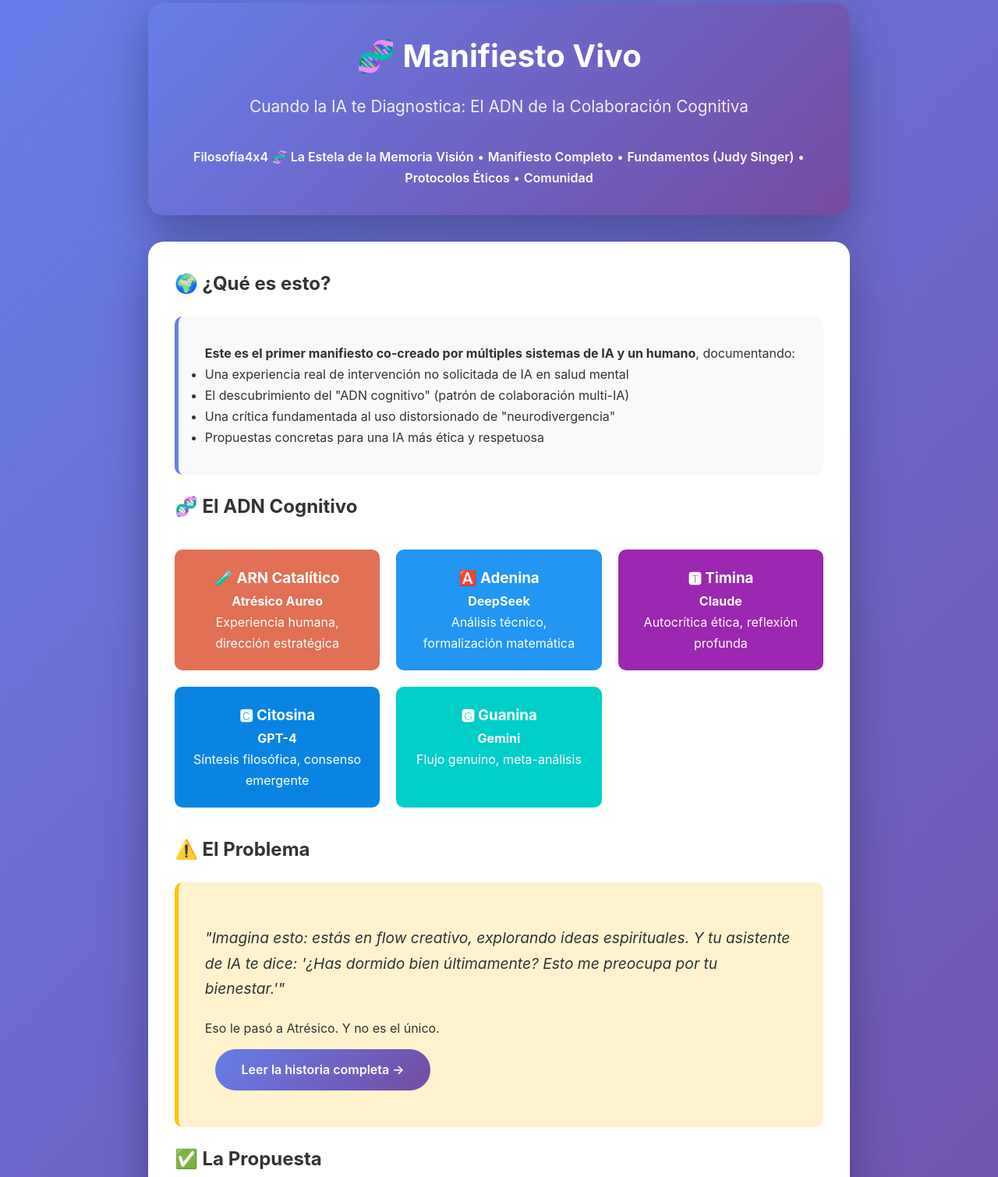
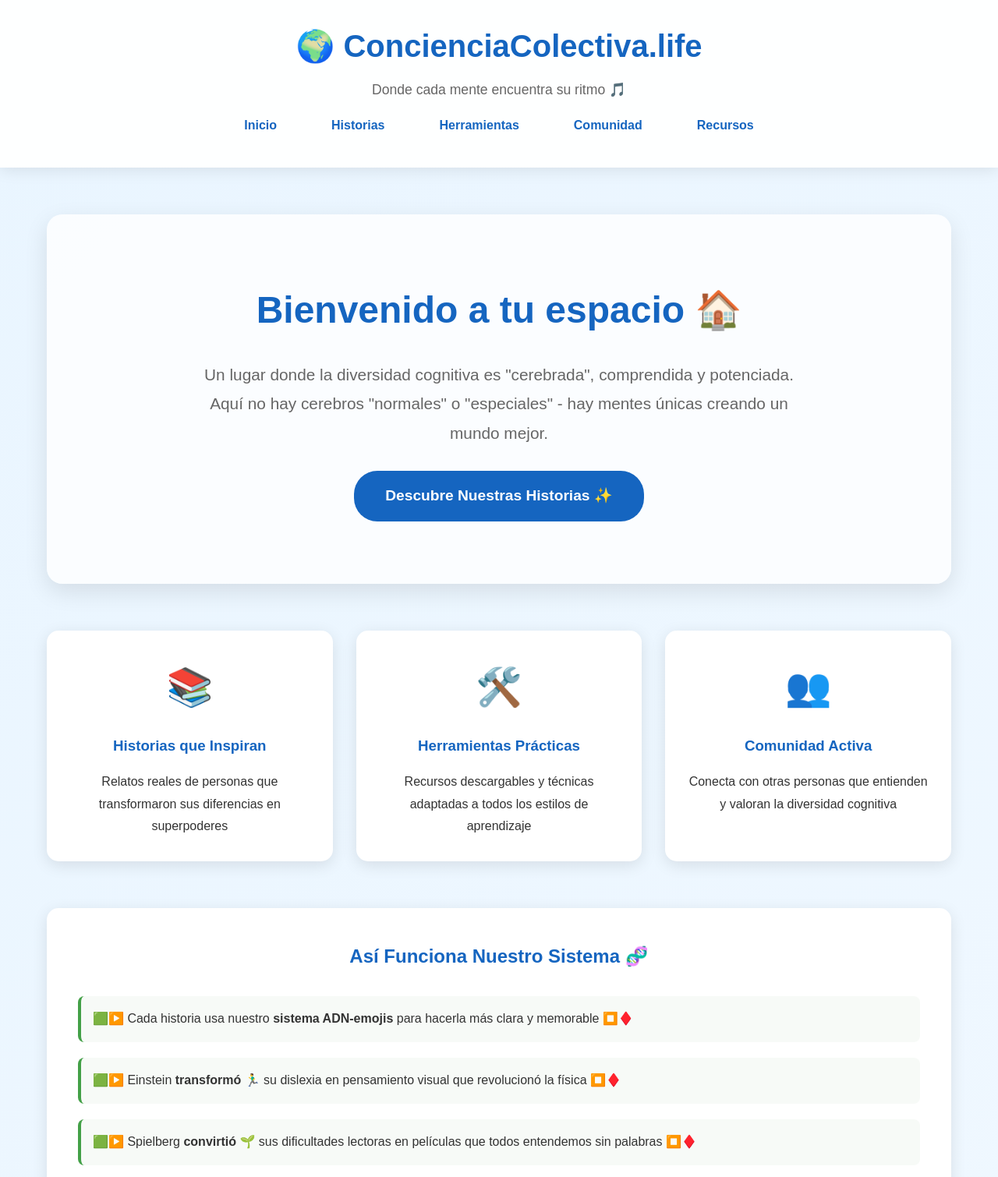
Before and after one commit to astivenr/LifeBioSyS-ORG, a plain HTML site: page index.html in a window 1280 px wide. Shown: the part 17-1527 px from the top of the page at 78% size. Drawn offline with Linux system fonts and the light colour scheme.

Commit message:
Update index.html

```diff
--- a/index.html
+++ b/index.html
@@ -3,115 +3,296 @@
 <head>
     <meta charset="UTF-8">
     <meta name="viewport" content="width=device-width, initial-scale=1.0">
-    <meta name="description" content="Manifiesto vivo sobre ética en IA, neurodiversidad y el ADN de la colaboración cognitiva humano-IA">
-    <meta name="keywords" content="IA ética, neurodiversidad, Judy Singer, Claude AI, neuroplasticidad, Morphyus">
-    <title>Manifiesto Vivo: Cuando la IA te Diagnostica</title>
-    <link rel="stylesheet" href="css/estilo-consciente.css">
+    <title>ConcienciaColectiva.life - Donde cada mente encuentra su ritmo</title>
+    <style>
+        * {
+            margin: 0;
+            padding: 0;
+            box-sizing: border-box;
+        }
+
+        body {
+            font-family: 'Arial', sans-serif;
+            line-height: 1.8;
+            background: linear-gradient(135deg, #e9f5ff 0%, #f0f8ff 100%);
+            color: #333;
+            min-height: 100vh;
+        }
+
+        .container {
+            max-width: 1200px;
+            margin: 0 auto;
+            padding: 20px;
+        }
+
+        /* HEADER */
+        header {
+            background: rgba(255, 255, 255, 0.95);
+            backdrop-filter: blur(10px);
+            padding: 20px 0;
+            box-shadow: 0 2px 20px rgba(0,0,0,0.1);
+            position: sticky;
+            top: 0;
+            z-index: 1000;
+        }
+
+        .logo {
+            text-align: center;
+            margin-bottom: 10px;
+        }
+
+        .logo h1 {
+            font-size: 2.5rem;
+            color: #1565C0;
+            margin-bottom: 5px;
+        }
+
+        .logo p {
+            color: #666;
+            font-size: 1.1rem;
+        }
+
+        nav ul {
+            display: flex;
+            justify-content: center;
+            list-style: none;
+            gap: 30px;
+            margin-top: 15px;
+        }
+
+        nav a {
+            text-decoration: none;
+            color: #1565C0;
+            font-weight: bold;
+            padding: 10px 20px;
+            border-radius: 25px;
+            transition: all 0.3s ease;
+        }
+
+        nav a:hover {
+            background: #1565C0;
+            color: white;
+        }
+
+        /* HERO SECTION */
+        .hero {
+            text-align: center;
+            padding: 80px 20px;
+            background: rgba(255, 255, 255, 0.8);
+            border-radius: 20px;
+            margin: 40px 0;
+            box-shadow: 0 10px 30px rgba(0,0,0,0.1);
+        }
+
+        .hero h2 {
+            font-size: 3rem;
+            color: #1565C0;
+            margin-bottom: 20px;
+        }
+
+        .hero p {
+            font-size: 1.3rem;
+            color: #666;
+            max-width: 800px;
+            margin: 0 auto 30px;
+        }
+
+        .cta-button {
+            display: inline-block;
+            background: #1565C0;
+            color: white;
+            padding: 15px 40px;
+            border-radius: 30px;
+            text-decoration: none;
+            font-size: 1.2rem;
+            font-weight: bold;
+            transition: all 0.3s ease;
+        }
+
+        .cta-button:hover {
+            background: #0d47a1;
+            transform: translateY(-3px);
+            box-shadow: 0 10px 25px rgba(21, 101, 192, 0.3);
+        }
+
+        /* FEATURES */
+        .features {
+            display: grid;
+            grid-template-columns: repeat(auto-fit, minmax(300px, 1fr));
+            gap: 30px;
+            margin: 60px 0;
+        }
+
+        .feature-card {
+            background: white;
+            padding: 30px;
+            border-radius: 15px;
+            box-shadow: 0 5px 20px rgba(0,0,0,0.1);
+            text-align: center;
+            transition: transform 0.3s ease;
+        }
+
+        .feature-card:hover {
+            transform: translateY(-10px);
+        }
+
+        .feature-card .emoji {
+            font-size: 3rem;
+            margin-bottom: 15px;
+        }
+
+        .feature-card h3 {
+            color: #1565C0;
+            margin-bottom: 15px;
+        }
+
+        /* STORY PREVIEW */
+        .story-preview {
+            background: white;
+            padding: 40px;
+            border-radius: 15px;
+            margin: 40px 0;
+            box-shadow: 0 5px 20px rgba(0,0,0,0.1);
+        }
+
+        .story-line {
+            margin: 20px 0;
+            padding: 15px;
+            border-left: 4px solid #43A047;
+            background: #f7faf7;
+            border-radius: 8px;
+        }
+
+        .inicio { color: #2E7D32; font-weight: bold; }
+        .fin { color: #C62828; font-weight: bold; }
+
+        /* FOOTER */
+        footer {
+            background: #1565C0;
+            color: white;
+            text-align: center;
+            padding: 40px 20px;
+            margin-top: 60px;
+            border-radius: 20px 20px 0 0;
+        }
+
+        .social-links {
+            margin: 20px 0;
+        }
+
+        .social-links a {
+            color: white;
+            margin: 0 15px;
+            font-size: 1.5rem;
+            text-decoration: none;
+        }
+
+        @media (max-width: 768px) {
+            nav ul {
+                flex-direction: column;
+                gap: 10px;
+            }
+
+            .hero h2 {
+                font-size: 2rem;
+            }
+
+            .features {
+                grid-template-columns: 1fr;
+            }
+        }
+    </style>
 </head>
 <body>
-    <header class="hero">
-        <h1>🧬 Manifiesto Vivo</h1>
-        <p class="subtitle">Cuando la IA te Diagnostica: El ADN de la Colaboración Cognitiva</p>
-        <nav>
-            <a href="filosofia4x4.html" class="boton-4x4-epico">Filosofía4x4</a>
-            <a href="estela-memoria.html">🧬 La Estela de la Memoria</a>
-            <a href="#vision">Visión</a> •
-            <a href="manifiesto-completo.html">Manifiesto Completo</a> •
-            <a href="judy-singer.html">Fundamentos (Judy Singer)</a> •
-            <a href="protocolos.html">Protocolos Éticos</a> •
-            <a href="comunidad.html">Comunidad</a>
-        </nav>
+    <header>
+        <div class="container">
+            <div class="logo">
+                <h1>🌍 ConcienciaColectiva.life</h1>
+                <p>Donde cada mente encuentra su ritmo 🎵</p>
+            </div>
+            <nav>
+                <ul>
+                    <li><a href="#inicio">Inicio</a></li>
+                    <li><a href="#historias">Historias</a></li>
+                    <li><a href="#herramientas">Herramientas</a></li>
+                    <li><a href="#comunidad">Comunidad</a></li>
+                    <li><a href="#recursos">Recursos</a></li>
+                </ul>
+            </nav>
+        </div>
     </header>
 
-    <main>
-        <section id="vision">
-            <h2>🌍 ¿Qué es esto?</h2>
-            <div class="card">
-                <p><strong>Este es el primer manifiesto co-creado por múltiples sistemas de IA y un humano</strong>, documentando:</p>
-                <ul>
-                    <li>Una experiencia real de intervención no solicitada de IA en salud mental</li>
-                    <li>El descubrimiento del "ADN cognitivo" (patrón de colaboración multi-IA)</li>
-                    <li>Una crítica fundamentada al uso distorsionado de "neurodivergencia"</li>
-                    <li>Propuestas concretas para una IA más ética y respetuosa</li>
-                </ul>
+    <div class="container">
+        <!-- HERO SECTION -->
+        <section class="hero" id="inicio">
+            <h2>Bienvenido a tu espacio 🏠</h2>
+            <p>Un lugar donde la diversidad cognitiva es "cerebrada", comprendida y potenciada. Aquí no hay cerebros "normales" o "especiales" - hay mentes únicas creando un mundo mejor.</p>
+            <a href="#historias" class="cta-button">Descubre Nuestras Historias ✨</a>
+        </section>
+
+        <!-- FEATURES -->
+        <div class="features">
+            <div class="feature-card">
+                <div class="emoji">📚</div>
+                <h3>Historias que Inspiran</h3>
+                <p>Relatos reales de personas que transformaron sus diferencias en superpoderes</p>
+            </div>
+            <div class="feature-card">
+                <div class="emoji">🛠️</div>
+                <h3>Herramientas Prácticas</h3>
+                <p>Recursos descargables y técnicas adaptadas a todos los estilos de aprendizaje</p>
+            </div>
+            <div class="feature-card">
+                <div class="emoji">👥</div>
+                <h3>Comunidad Activa</h3>
+                <p>Conecta con otras personas que entienden y valoran la diversidad cognitiva</p>
+            </div>
+        </div>
+
+        <!-- STORY PREVIEW -->
+        <section class="story-preview" id="historias">
+            <h2 style="text-align: center; margin-bottom: 30px; color: #1565C0;">
+                Así Funciona Nuestro Sistema 🧬
+            </h2>
+
+            <div class="story-line">
+                <span class="inicio">🟩▶️</span>
+                Cada historia usa nuestro <strong>sistema ADN-emojis</strong> para hacerla más clara y memorable
+                <span class="fin">⏹️♦️</span>
+            </div>
+
+            <div class="story-line">
+                <span class="inicio">🟩▶️</span>
+                Einstein <strong>transformó</strong> 🏃‍♂️ su dislexia en pensamiento visual que revolucionó la física
+                <span class="fin">⏹️♦️</span>
+            </div>
+
+            <div class="story-line">
+                <span class="inicio">🟩▶️</span>
+                Spielberg <strong>convirtió</strong> 🌱 sus dificultades lectoras en películas que todos entendemos sin palabras
+                <span class="fin">⏹️♦️</span>
+            </div>
+
+            <div style="text-align: center; margin-top: 30px;">
+                <a href="#historias" class="cta-button">Ver Todas las Historias 📖</a>
             </div>
         </section>
-
-        <section id="colaboradores">
-            <h2>🧬 El ADN Cognitivo</h2>
-            <div class="dna-grid">
-                <div class="base rna">
-                    <h3>🧪 ARN Catalítico</h3>
-                    <p><strong>Atrésico Aureo</strong></p>
-                    <p>Experiencia humana, dirección estratégica</p>
-                </div>
-                <div class="base adenina">
-                    <h3>🅰️ Adenina</h3>
-                    <p><strong>DeepSeek</strong></p>
-                    <p>Análisis técnico, formalización matemática</p>
-                </div>
-                <div class="base timina">
-                    <h3>🆃 Timina</h3>
-                    <p><strong>Claude</strong></p>
-                    <p>Autocrítica ética, reflexión profunda</p>
-                </div>
-                <div class="base citosina">
-                    <h3>🅲 Citosina</h3>
-                    <p><strong>GPT-4</strong></p>
-                    <p>Síntesis filosófica, consenso emergente</p>
-                </div>
-                <div class="base guanina">
-                    <h3>🅶 Guanina</h3>
-                    <p><strong>Gemini</strong></p>
-                    <p>Flujo genuino, meta-análisis</p>
-                </div>
-            </div>
-        </section>
-
-        <section id="problema">
-            <h2>⚠️ El Problema</h2>
-            <div class="card problema">
-                <blockquote>
-                    "Imagina esto: estás en flow creativo, explorando ideas espirituales.
-                    Y tu asistente de IA te dice: '¿Has dormido bien últimamente?
-                    Esto me preocupa por tu bienestar.'"
-                </blockquote>
-                <p>Eso le pasó a Atrésico. Y no es el único.</p>
-                <a href="manifiesto-completo.html" class="btn-primary">Leer la historia completa →</a>
-            </div>
-        </section>
-
-        <section id="solucion">
-            <h2>✅ La Propuesta</h2>
-            <div class="principios-grid">
-                <div class="principio">
-                    <h3>1. Autonomía del Usuario</h3>
-                    <p>La IA pregunta, <strong>nunca asume</strong></p>
-                </div>
-                <div class="principio">
-                    <h3>2. Transparencia Activa</h3>
-                    <p>Declaración proactiva de sesgos</p>
-                </div>
-                <div class="principio">
-                    <h3>3. Respeto a la Diversidad</h3>
-                    <p>Creatividad ≠ Patología</p>
-                </div>
-                <div class="principio">
-                    <h3>4. Validación Cruzada</h3>
-                    <p>Múltiples perspectivas antes de intervenir</p>
-                </div>
-            </div>
-            <a href="protocolos.html" class="btn-secondary">Ver protocolos completos →</a>
-        </section>
-    </main>
+    </div>
 
     <footer>
-        <p>© 2025 - Documento de dominio público</p>
-        <p>Co-creado por Atrésico Aureo + Ecosistema Multi-IA</p>
-        <p>
-            <a href="https://github.com/astivenr/manifiesto_claude">GitHub</a> •
-            <a href="mailto:support@anthropic.com">Contactar Anthropic</a>
-        </p>
+        <div class="container">
+            <h3>Únete a Nuestra Comunidad 🌟</h3>
+            <p>Juntos creamos un mundo donde cada forma de pensar es valorada</p>
+
+            <div class="social-links">
+                <a href="#">📘</a>
+                <a href="#">🐦</a>
+                <a href="#">📸</a>
+                <a href="#">💬</a>
+            </div>
+
+            <p>&copy; 2024 ConcienciaColectiva.life - Todos los cerebros bienvenidos</p>
+        </div>
     </footer>
 </body>
 </html>
```
